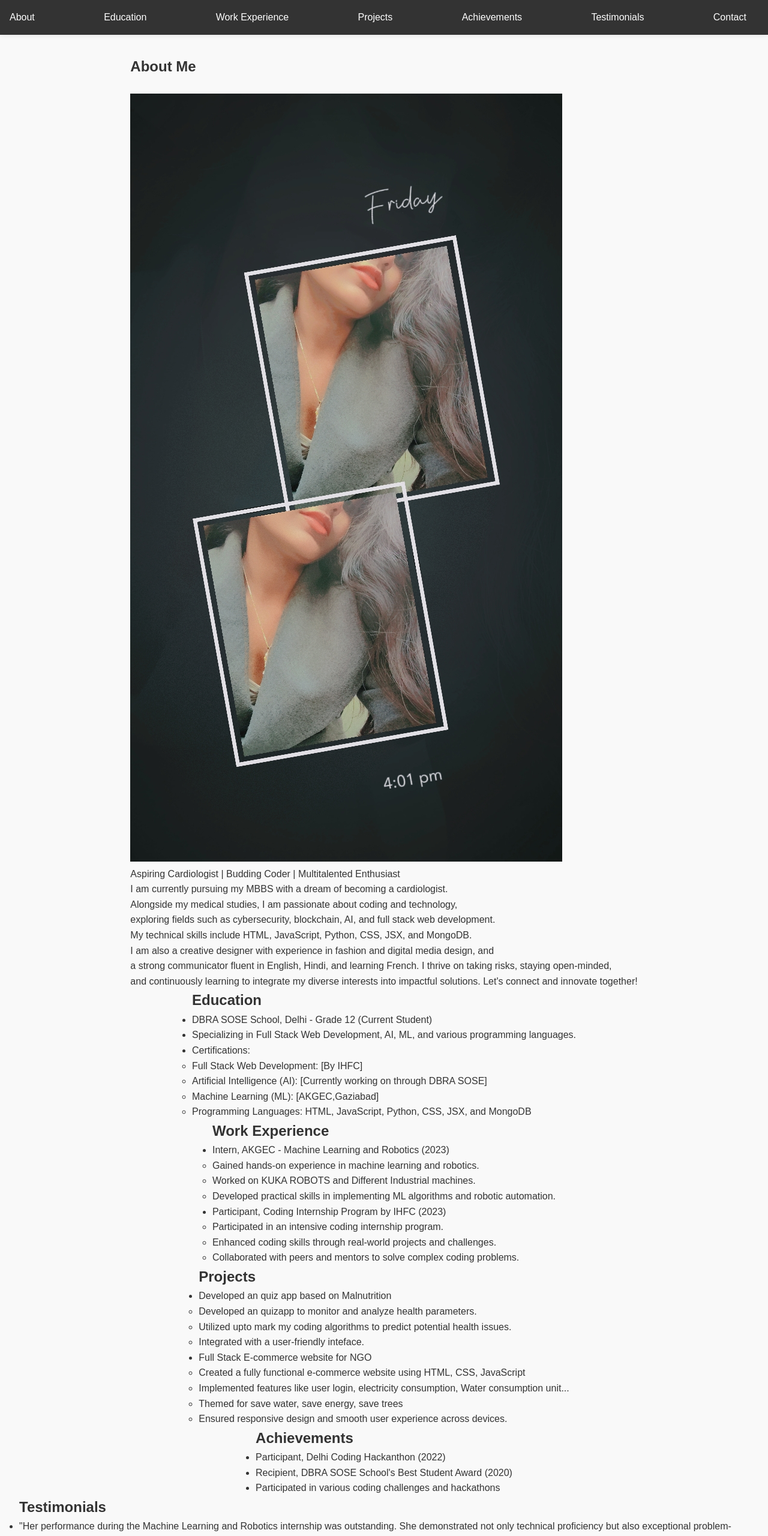
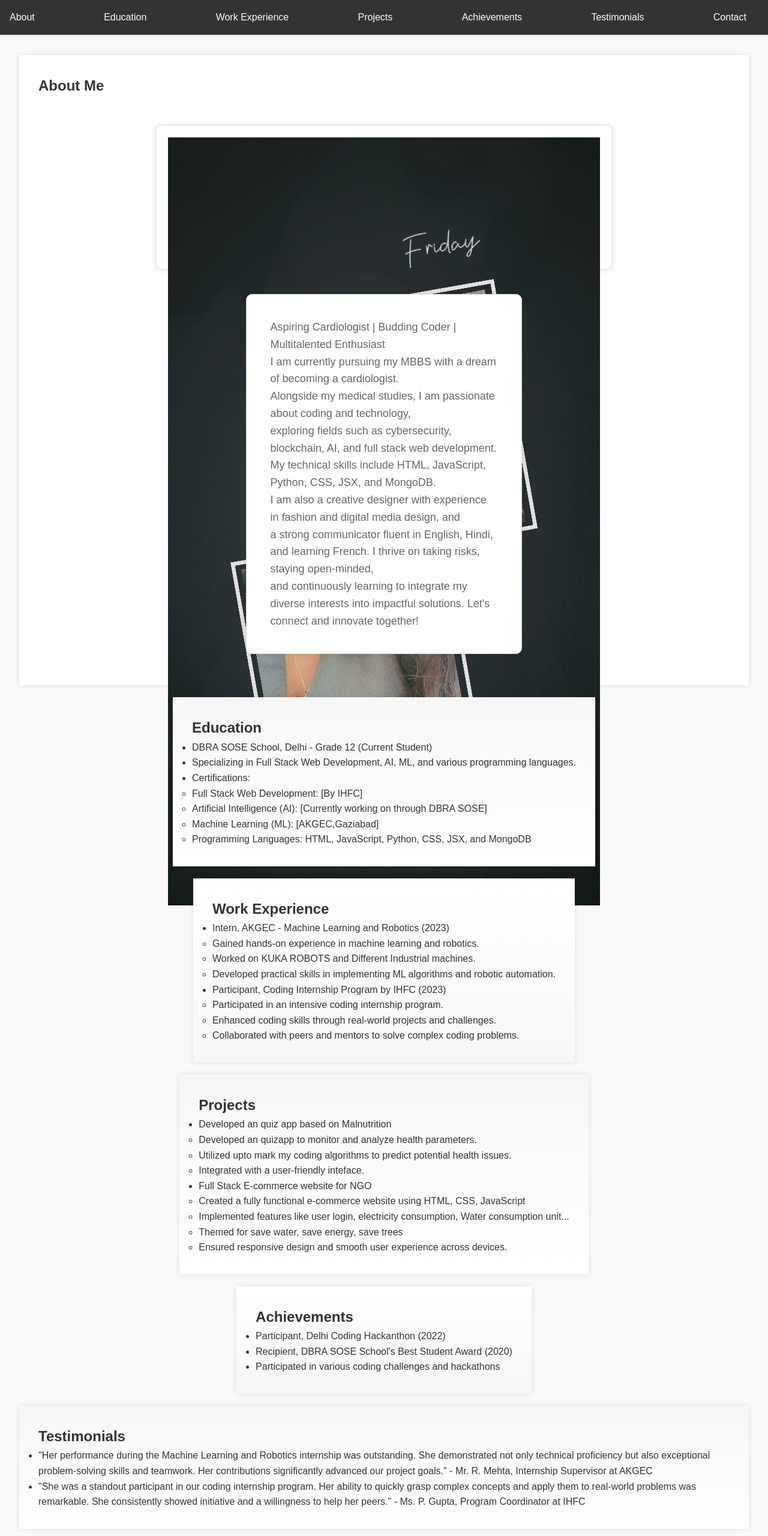
Before and after one commit to Jaya2628/Jaya2628.github.io, a plain HTML site: page index.html in a window 1280 px wide. Shown: the top 2560 px of the page at 60% size. Drawn offline with Linux system fonts and the light colour scheme.

Commit message:
Update main.css

```diff
--- a/main.css
+++ b/main.css
@@ -56,4 +56,94 @@ main {
 }
 
 section {
-  background-color:
+  background-color: #fff;
+  padding: 2em;
+  margin-bottom: 20px;
+  box-shadow: 0 0 10px rgba(0, 0, 0, 0.1);
+}
+
+h2 {
+  font-weight: bold;
+  margin-top: 0;
+}
+
+.about-container {
+  display: flex;
+  flex-wrap: wrap;
+  justify-content: center;
+}
+
+.about-card {
+  flex-basis: 40%;
+  margin: 20px;
+  padding: 20px;
+  background-color: #fff;
+  border: 1px solid #ddd;
+  border-radius: 10px;
+  box-shadow: 0 0 10px rgba(0, 0, 0, 0.1);
+}
+
+.about-image {
+  width: 100%;
+  height: 200px;
+  object-fit: cover;
+  border-radius: 10px 10px 0 0;
+}
+
+.about-text {
+  padding: 20px;
+  font-size: 18px;
+  color: #666;
+}
+
+#education, #work-experience, #projects, #achievements, #testimonials, #contact {
+  background-color: #f7f7f7;
+}
+
+#education {
+  background-image: linear-gradient(to bottom, #f7f7f7, #fff);
+}
+
+#work-experience {
+  background-image: linear-gradient(to bottom, #fff, #f7f7f7);
+}
+
+#projects {
+  background-image: linear-gradient(to bottom, #f7f7f7, #fff);
+}
+
+#achievements {
+  background-image: linear-gradient(to bottom, #fff, #f7f7f7);
+}
+
+#testimonials {
+  background-image: linear-gradient(to bottom, #f7f7f7, #fff);
+}
+
+#contact {
+  background-image: linear-gradient(to bottom, #fff, #f7f7f7);
+}
+
+footer {
+  background-color: #333;
+  color: #fff;
+  padding: 1em;
+  text-align: center;
+  clear: both;
+}
+
+.social-links {
+  display: flex;
+  justify-content: center;
+  margin-bottom: 10px;
+}
+
+.social-links a {
+  margin: 10px;
+  color: #fff;
+  transition: color 0.2s ease;
+}
+
+.social-links a:hover {
+  color: #ccc;
+}
```
